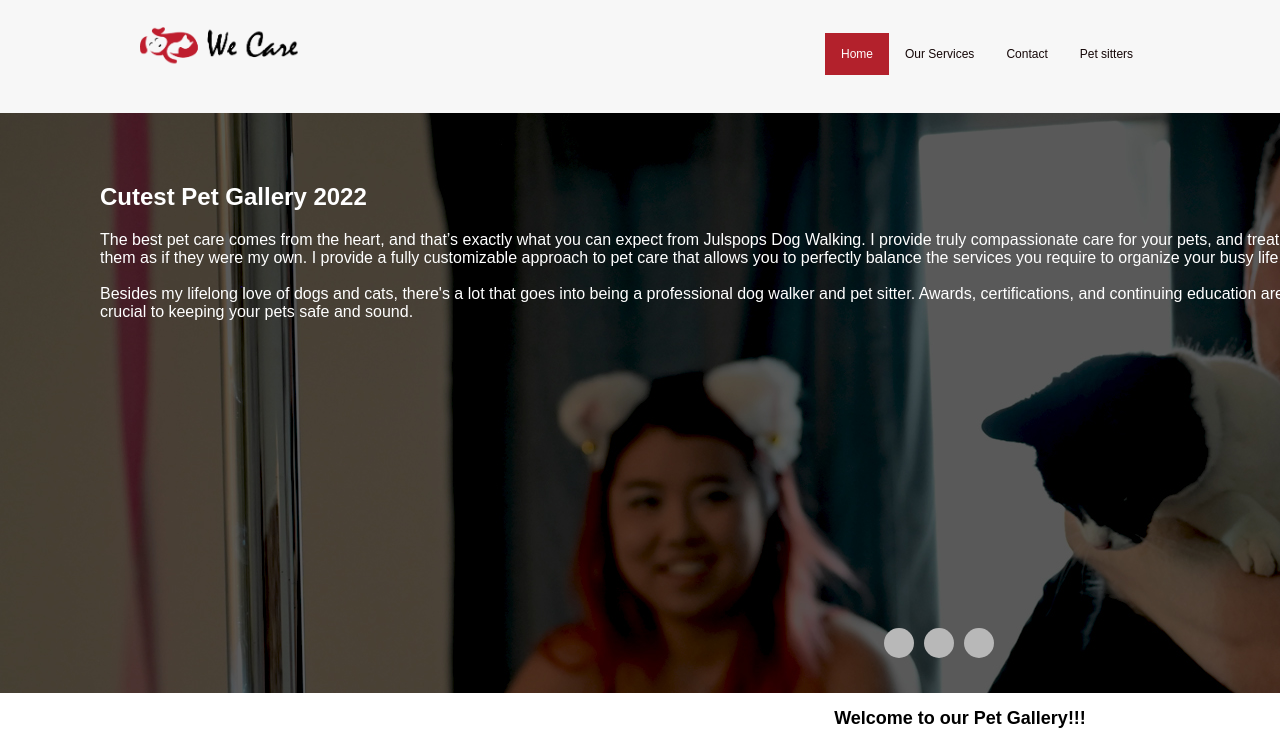
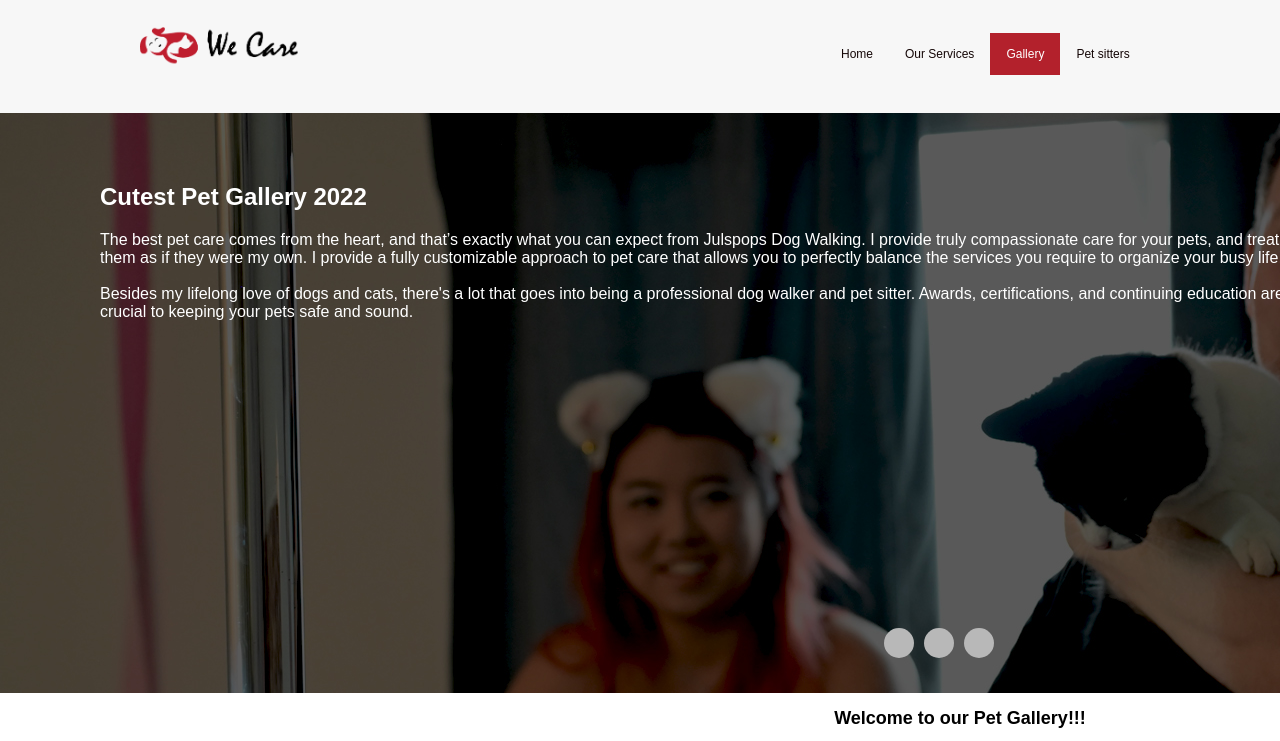
Before and after one commit to haemhariharan26/haemhariharan_rajeswarisekar_FIP, a plain HTML site: page gallery.html in a window 1280 px wide. Shown: the top 741 px of the page. Drawn offline with Linux system fonts and the light colour scheme.

Commit message:
Update gallery.html

```diff
--- a/gallery.html
+++ b/gallery.html
@@ -21,9 +21,9 @@
 
             <nav id="main-nav">
               <ul>
-                <li><a class="active" href="#home">Home</a></li>
+                <li><a href="#home">Home</a></li>
                 <li><a href="#ourservices">Our Services</a></li>
-                <li><a href="#contact">Contact</a></li>
+                <li><a class="active" href="#gallery">Gallery</a></li>
                 <li><a href="#Petsitters">Pet sitters</a></li>
               </ul>
             </nav>
```
